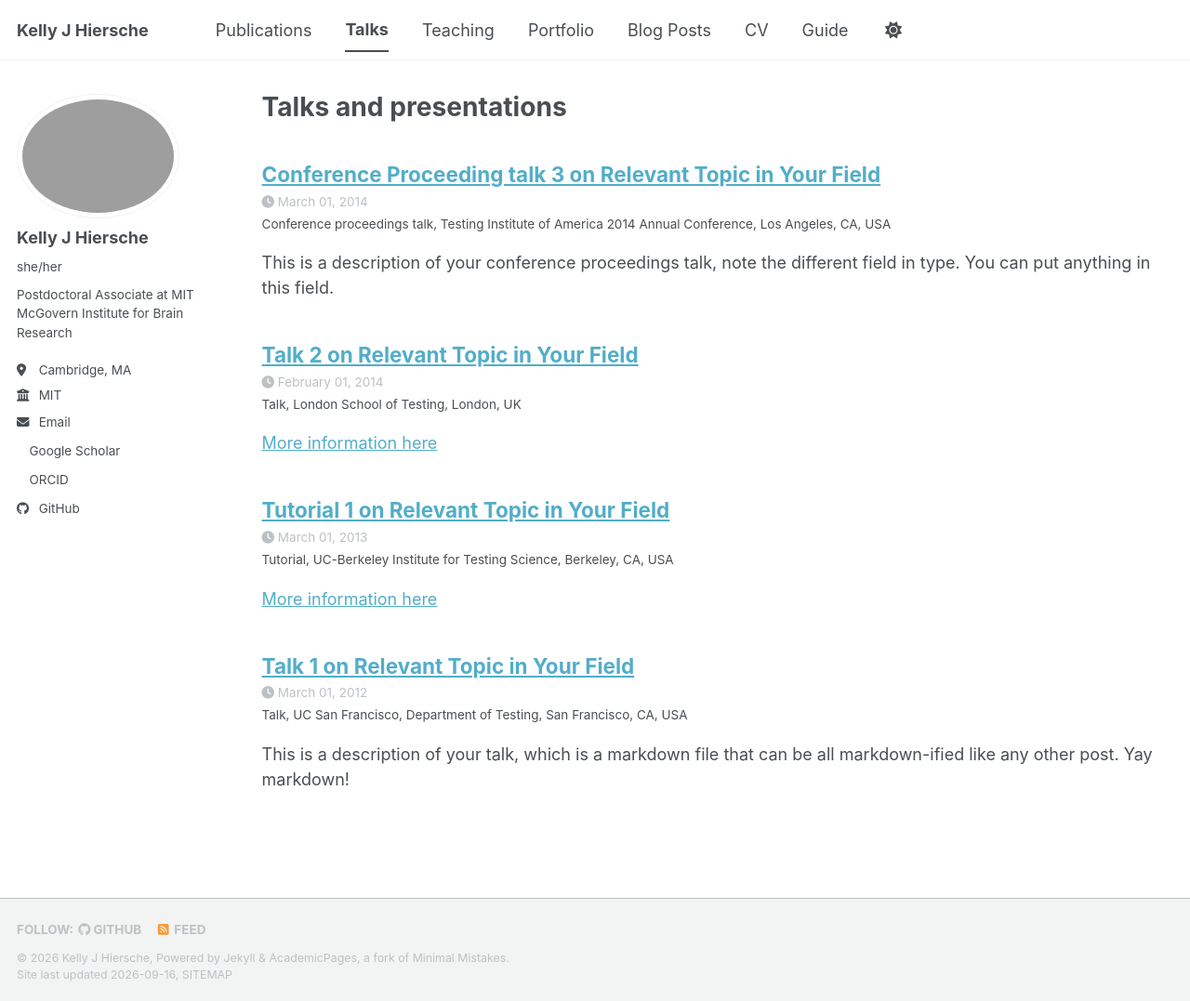
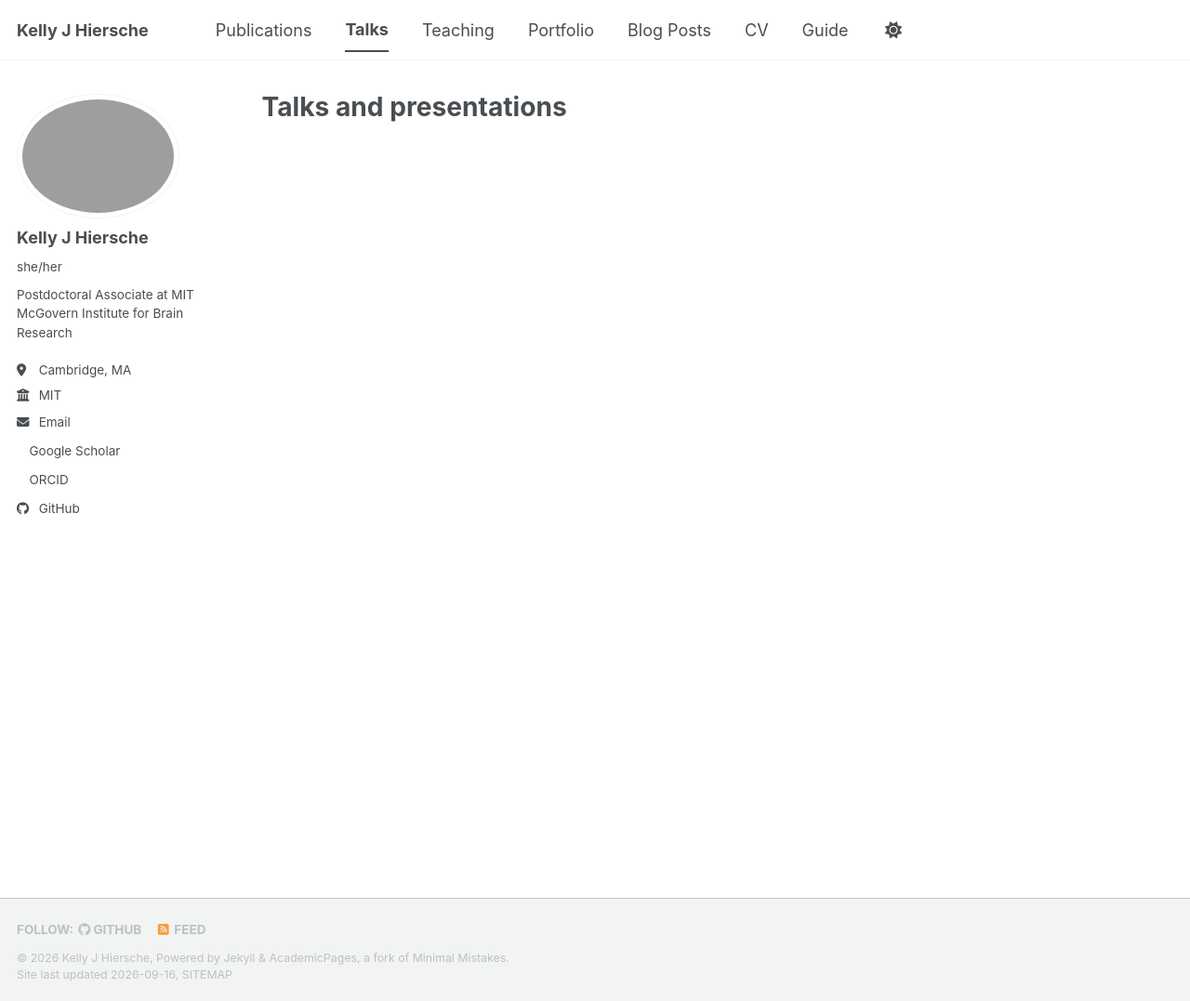
Before and after one commit to kellyjhiersche/kellyjhiersche.github.io, a Jekyll site: the page built from _pages/talks.html, in a window 1280 px wide and 1077 px high. Shown: the whole window at 93% size. Built offline with Jekyll 4.4.1, drawn with Linux system fonts in a browser that asks for light colours; a style sheet for code colours, icons or effects is not loaded; part of the change alters nothing that is shown.

Commit message:
Update _config.yml

```diff
--- a/_config.yml
+++ b/_config.yml
@@ -25,7 +25,7 @@ author:
   # Biographic information
   avatar           : "profile.jpeg"
   name             : "Kelly J Hiersche"
-  pronouns         : "she/her"# example: "she/her"
+  pronouns         : "she/her" # example: "she/her"
   bio              : "Postdoctoral Associate at MIT McGovern Institute for Brain Research"
   location         : "Cambridge, MA"
   employer         : "MIT"
@@ -219,35 +219,26 @@ kramdown:
   enable_coderay: false
 
 
-# These settings control the types of collections used by the template
+# Collections
 collections:
-#  teaching:
-#    output: true
-#    permalink: /:collection/:path/
   publications:
     output: true
     permalink: /:collection/:path/
-#  portfolio:
-#    output: true
-#    permalink: /:collection/:path/
-  talks:
-    output: true
-    permalink: /:collection/:path/
-
 
 # These settings control how pages and collections are included in the site
+# Defaults
 defaults:
   # _posts
-#  - scope:
-#      path: ""
-#      type: posts
-#    values:
-#      layout: single
-#      author_profile: true
-#      read_time: true
-#      comments: true
-#      share: true
-#      related: true
+  - scope:
+      path: ""
+      type: posts
+    values:
+      layout: single
+      author_profile: true
+      read_time: true
+      comments: true
+      share: true
+      related: true
   # _pages
   - scope:
       path: ""
@@ -255,15 +246,6 @@ defaults:
     values:
       layout: single
       author_profile: true
-  # _teaching
-#  - scope:
-#      path: ""
-#      type: teaching
-#    values:
-#      layout: single
-#      author_profile: true
-#      share: true
-#      comments: true
   # _publications
   - scope:
       path: ""
@@ -273,24 +255,6 @@ defaults:
       author_profile: true
       share: true
       comments: true
-  # _portfolio
-#  - scope:
-#      path: ""
-#      type: portfolio
-#    values:
-#      layout: single
-#      author_profile: true
-#      share: true
-#      comment: true
-  # _talks
-  - scope:
-      path: ""
-      type: talks
-    values:
-      layout: talk
-      author_profile: true
-      share: true
-
 
 # Sass/SCSS
 sass:
```
